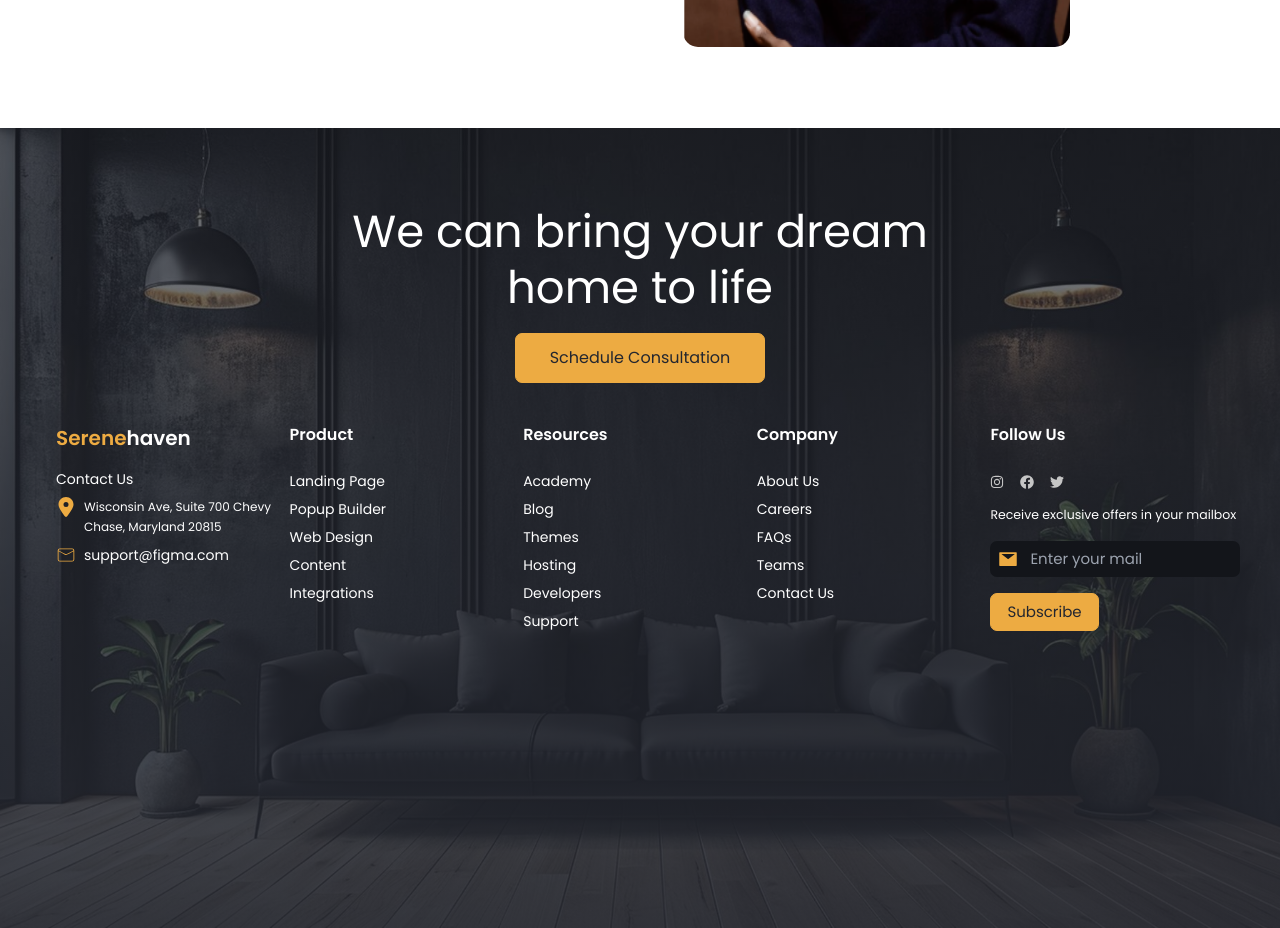
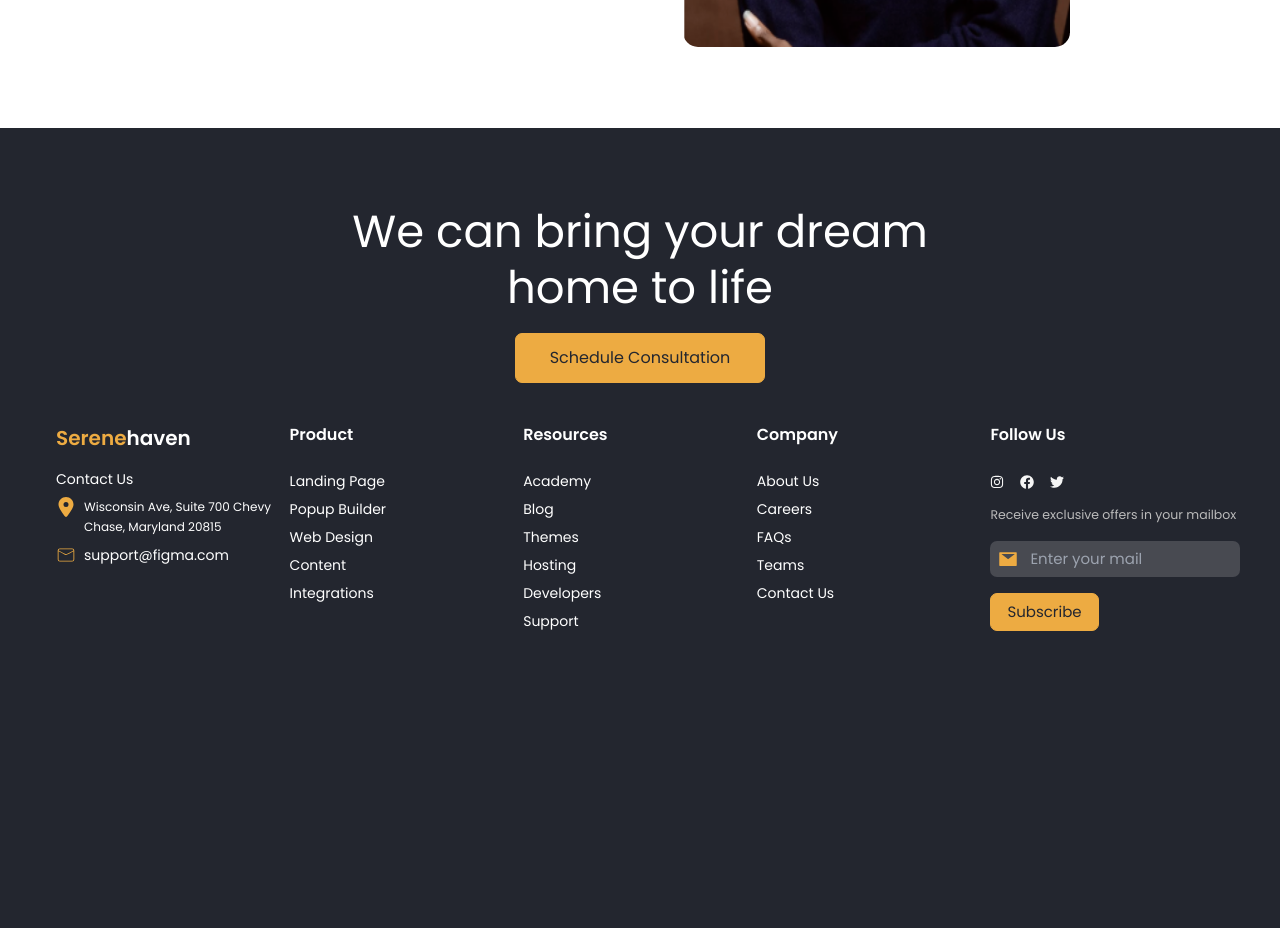
Before and after one commit to AndrewToks/landing-page, a React (Vite) app: page / in a window 1280 px wide. Shown: the part 4540-5468 px from the top of the page. Built offline with nearby package versions, Linux system fonts and the light colour scheme.

Commit message:
footer Section

```diff
--- a/src/Footer.jsx
+++ b/src/Footer.jsx
@@ -84,19 +84,19 @@ const Footer = () => {
               <article  className="flex flex-col gap-4 items-center lg:items-start">
                 <h1 className="font-semibold mb-3">Follow Us</h1>
                 <ul className="space-y-4 text-sm flex flex-col items-center lg:items-start">
-                <li className="flex gap-4 text-[#C5C5C5]">
+                <li className="flex gap-4 text-[#F5F5F5]">
                   <FaInstagram />
                   <FaFacebook />
                   <FaTwitter />
                 </li>
-                <li className="text-[12.5px] text-start">Receive exclusive offers in your mailbox</li>
+                <li className="text-[12.5px] text-start text-[#BBBBBB]">Receive exclusive offers in your mailbox</li>
                 {/* <li className='flex items-center gap-4 max-w-f'> */}
                 <li className='relative w-[250px]'>
                     <AiFillMail className="absolute left-2 top-1/2 transform -translate-y-1/2 text-[#EDAB42]" size={20} />
                     <input
                       type="text"
                       placeholder="Enter your mail"
-                      className="w-full max-w-fit  rounded-[7px] text-[15px] py-2 pl-10 pr-6 bg-[#13151a] text-white"
+                      className="w-full max-w-fit  rounded-[7px] text-[15px] py-2 pl-10 pr-6 bg-[#484A51] text-white"
                     /></li>
                     <li className="text-[12px] lg:text-[15px] w-full max-w-fit text-[#23262F] bg-[#EDAB42] hover:bg-[#c58927] border border-[#EDAB42] rounded-[7px] py-[8px] px-4">
                     Subscribe
--- a/tailwind.config.js
+++ b/tailwind.config.js
@@ -8,7 +8,7 @@ export default {
     extend: {
       backgroundImage:{
         bgImgHero:"url('/bg-img.png')",
-        bgImg:"linear-gradient(to bottom, rgba(35, 38, 47, 0.6), rgba(35, 38, 47, 0.9)), url('/bg-img.png')"
+        bgImg:"linear-gradient(to bottom, rgba(35, 38, 47, 1), rgba(35, 38, 47, 1)), url('/bg-img.png')"
       },
     },
   },
```
